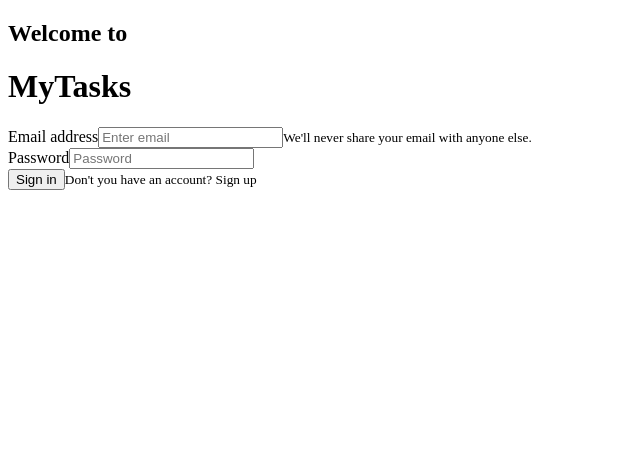
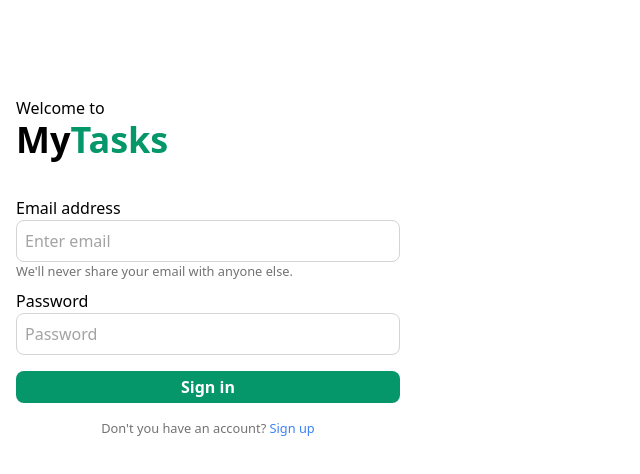
Before and after one commit to yomarguti/task-manager-webapp, a Next.js app: page /auth in a window 1280 px wide. Shown: the top 474 px of the page, without its empty margins (0-640 px from the left). Built offline with nearby package versions, Linux system fonts and the light colour scheme.

Commit message:
Css tailwind components created in styles/global.css with @apply directive

```diff
--- a/components/NewTask.js
+++ b/components/NewTask.js
@@ -24,14 +24,12 @@ const NewTask = ({ addTask }) => {
       <form className="flex flex-col pt-2" onSubmit={handleSubmit}>
         <input
           ref={descriptionRef}
-          className="px-2 py-2 border border-gray-300 rounded-lg focus:outline-none focus:ring focus:border-blue-300"
+          className="input-form"
           type="text"
           id="InputDescription"
           placeholder="Describe your Task"
         />
-        <button className="self-end px-4 py-1 mt-3 font-bold text-white bg-green-600 rounded-lg hover:cursor-pointer">
-          Create
-        </button>
+        <button className="self-end btn btn-green">Create</button>
       </form>
     </div>
   );
--- a/components/Signup.js
+++ b/components/Signup.js
@@ -23,7 +23,7 @@ const SignUp = ({ onSubmit, onSwitchSign }) => {
           <label htmlFor="InputFullName">Full Name</label>
           <input
             ref={fullNameRef}
-            className="px-2 py-2 border border-gray-300 rounded-lg focus:outline-none focus:ring focus:border-blue-300"
+            className="input-form"
             type="text"
             id="InputFullName"
             placeholder="Enter full name"
@@ -33,7 +33,7 @@ const SignUp = ({ onSubmit, onSwitchSign }) => {
           <label htmlFor="InputAge">Age</label>
           <input
             ref={ageRef}
-            className="px-2 py-2 border border-gray-300 rounded-lg focus:outline-none focus:ring focus:border-blue-300"
+            className="input-form"
             type="number"
             id="InputAge"
             placeholder="Enter age"
@@ -43,7 +43,7 @@ const SignUp = ({ onSubmit, onSwitchSign }) => {
           <label htmlFor="InputEmail1">Email address</label>
           <input
             ref={emailRef}
-            className="px-2 py-2 border border-gray-300 rounded-lg focus:outline-none focus:ring focus:border-blue-300"
+            className="input-form"
             type="email"
             id="InputEmail1"
             placeholder="Enter email"
@@ -56,15 +56,13 @@ const SignUp = ({ onSubmit, onSwitchSign }) => {
           <label htmlFor="InputPassword1">Password</label>
           <input
             ref={passwordRef}
-            className="px-2 py-2 border border-gray-300 rounded-lg focus:outline-none focus:ring focus:border-blue-300"
+            className="input-form"
             type="password"
             id="InputPassword1"
             placeholder="Password"
           />
         </div>
-        <button className="px-4 py-1 mt-8 font-bold text-white bg-green-600 rounded-lg hover:cursor-pointer">
-          Sign Up
-        </button>
+        <button className="btn btn-green">Sign Up</button>
         <small className="self-center mt-4 text-gray-500">
           Do you have an account?{" "}
           <span
--- a/components/SingIn.js
+++ b/components/SingIn.js
@@ -19,7 +19,7 @@ const SignIn = ({ onSubmit, onSwitchSign }) => {
           <label htmlFor="InputEmail1">Email address</label>
           <input
             ref={emailRef}
-            className="px-2 py-2 border border-gray-300 rounded-lg focus:outline-none focus:ring focus:border-blue-300"
+            className="input-form"
             type="email"
             id="InputEmail1"
             placeholder="Enter email"
@@ -32,15 +32,13 @@ const SignIn = ({ onSubmit, onSwitchSign }) => {
           <label htmlFor="InputPassword1">Password</label>
           <input
             ref={passwordRef}
-            className="px-2 py-2 border border-gray-300 rounded-lg focus:outline-none focus:ring focus:border-blue-300"
+            className="input-form"
             type="password"
             id="InputPassword1"
             placeholder="Password"
           />
         </div>
-        <button className="px-4 py-1 mt-8 font-bold text-white bg-green-600 rounded-lg hover:cursor-pointer">
-          Sign in
-        </button>
+        <button className="btn btn-green">Sign in</button>
         <small className="self-center mt-4 text-gray-500">
           Don't you have an account?{" "}
           <span
--- a/components/TaskList.js
+++ b/components/TaskList.js
@@ -8,10 +8,8 @@ const TaskList = ({
   onChangeStatus,
   onActionButton,
 }) => {
-  const classActionName =
-    actionType === "danger"
-      ? "text-red-600 border-red-600 hover:bg-red-300"
-      : "text-green-600 border-green-600 hover:bg-green-300";
+  const classActionName = actionType === "danger" ? "btn-red" : "btn-green";
+
   return (
     <div className="flex flex-col">
       <div className="flex items-center justify-between mx-5">
@@ -31,10 +29,7 @@ const TaskList = ({
       </ul>
       <button
         onClick={onActionButton}
-        className={
-          "font-bold self-end px-2 mt-2 transition border rounded-xl hover:cursor-pointer " +
-          classActionName
-        }
+        className={`self-end btn ${classActionName}`}
       >
         {actionTitle}
       </button>
--- a/pages/_app.js
+++ b/pages/_app.js
@@ -1,4 +1,4 @@
-import "tailwindcss/tailwind.css";
+import "../styles/global.css";
 import StoreProvider from "../utils/store";
 
 function MyApp({ Component, pageProps }) {
--- a/pages/index.js
+++ b/pages/index.js
@@ -35,10 +35,7 @@ const Home = () => {
         </h1>
         <div className="flex items-center justify-between px-1">
           <p className="italic text-gray-600 ">{user.name}</p>
-          <button
-            onClick={handleLogout}
-            className="px-3 py-1 text-sm font-bold text-red-600 transition border border-red-600 rounded-xl hover:cursor-pointer hover:bg-red-300"
-          >
+          <button onClick={handleLogout} className="text-sm btn btn-red">
             Logout
           </button>
         </div>
--- /dev/null
+++ b/styles/global.css
@@ -0,0 +1,19 @@
+@tailwind base;
+@tailwind components;
+@tailwind utilities;
+
+.input-form {
+  @apply px-2 py-2 border border-gray-300 rounded-lg focus:outline-none focus:ring focus:border-blue-300;
+}
+
+.btn {
+  @apply px-4 py-1 mt-4 font-semibold transition rounded-lg hover:cursor-pointer;
+}
+
+.btn-green {
+  @apply text-white bg-green-600 hover:bg-green-500;
+}
+
+.btn-red {
+  @apply text-white bg-red-600 hover:bg-red-400;
+}
```
